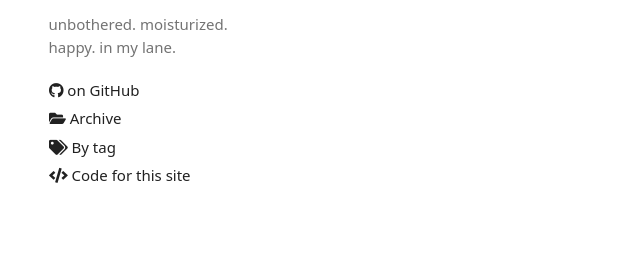
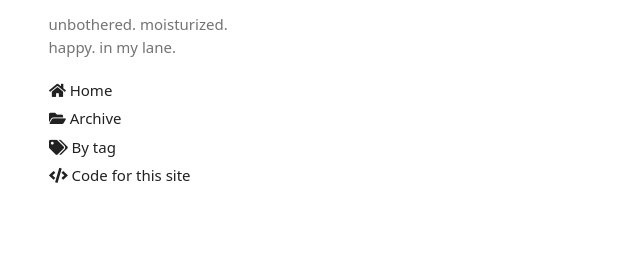
Before and after one commit to rbhan/rbhan.github.io, a Jekyll site: the page built from content/archive.html, in a window 1280 px wide. Shown: the part 235-508 px from the top of the page, without its empty margins (154-794 px from the left). Built offline with Jekyll 4.4.1, drawn with Linux system fonts in a browser that asks for light colours; some web fonts are replaced; a script that is not in the unit is left out; the repository's description, which GitHub fills in, is left out.

Commit message:
Update links.html

```diff
--- a/_includes/links.html
+++ b/_includes/links.html
@@ -10,7 +10,9 @@
     }
   </style>
   <ul class="link">
-    {% if site.github.owner_url %}
+    <li><a href="/"><i class='fa fa-home'></i> Home</a></li>
+
+    <!-- {% if site.github.owner_url %}
     <li><a href="{{ site.github.owner_url }}" rel="author"><i class="fab fa-github"></i> on GitHub</a></li>
     {% endif %}
 
@@ -20,7 +22,7 @@
 
     {% if site.author_url_twitter %}
     <li><a href="{{ site.author_url_twitter }}" rel="external"><i class="fab fa-twitter"></i> on Twitter</a></li>
-    {% endif %}
+    {% endif %} -->
 
     <li><a href="/archive.html"><i class='fa fa-folder-open'></i> Archive</a></li>
 
```
